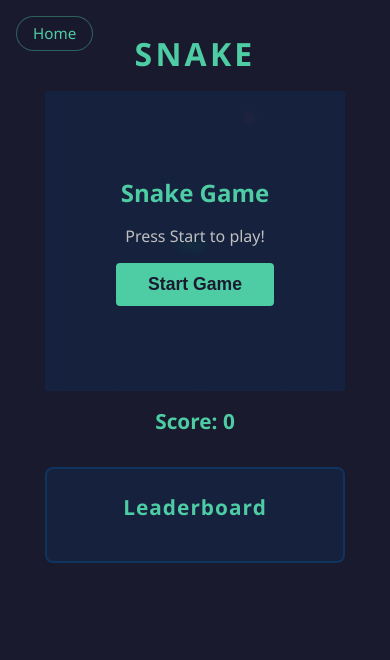
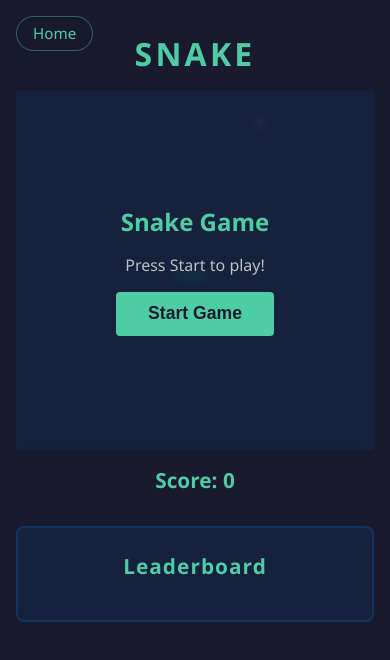
Before and after one commit to mcmaxwell/snake, a website: page public/snake/index.html in a window 390 px wide. Drawn offline with Linux system fonts and the light colour scheme; no server answers.

Commit message:
Improve responsive sizing across snake, dino, and capybara games

```diff
--- a/public/snake/style.css
+++ b/public/snake/style.css
@@ -39,7 +39,7 @@ body {
   display: flex;
   gap: 2rem;
   align-items: flex-start;
-  max-width: 1000px;
+  max-width: 1100px;
   width: 100%;
 }
 
@@ -48,6 +48,8 @@ body {
   flex-direction: column;
   align-items: center;
   gap: 1rem;
+  flex: 1;
+  min-width: 0;
 }
 
 .game-area h1 {
@@ -59,12 +61,14 @@ body {
 
 .canvas-wrapper {
   position: relative;
-  width: 600px;
-  height: 600px;
+  width: min(92vw, 70vh, 600px);
+  aspect-ratio: 1 / 1;
 }
 
 #game-canvas {
   display: block;
+  width: 100%;
+  height: 100%;
   background: #16213e;
   border: 2px solid #0f3460;
   border-radius: 4px;
@@ -149,6 +153,7 @@ body {
   padding: 1.5rem;
   min-width: 220px;
   max-width: 280px;
+  width: min(100%, 280px);
 }
 
 .leaderboard h2 {
@@ -219,17 +224,11 @@ body {
   }
 
   .canvas-wrapper {
-    width: 300px;
-    height: 300px;
-  }
-
-  #game-canvas {
-    width: 300px;
-    height: 300px;
+    width: min(92vw, 520px);
   }
 
   .leaderboard {
-    width: 300px;
-    max-width: 300px;
+    width: min(92vw, 520px);
+    max-width: 520px;
   }
 }
```
Also changed, not shown: public/capybara-force/index.html (+2 -1 lines), public/running-dino/game.js (+7 -2 lines), public/running-dino/index.html (+4 -2 lines).
